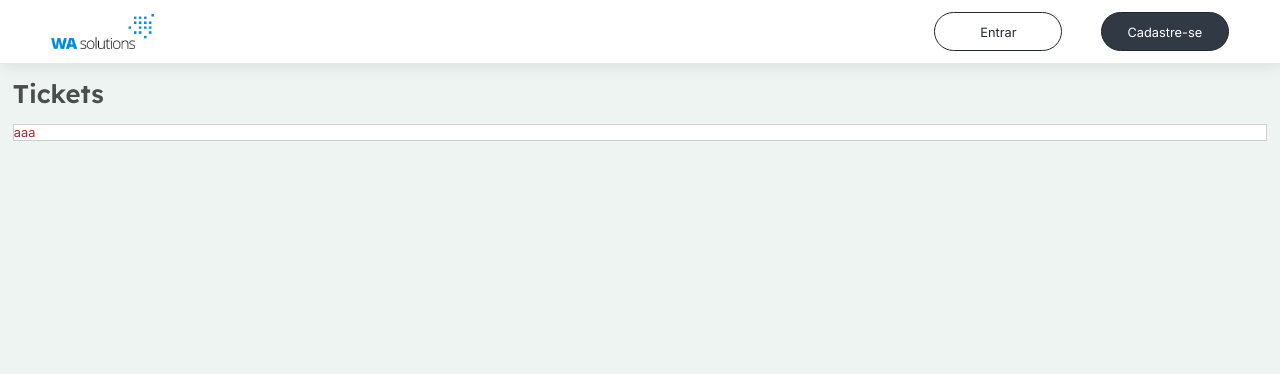
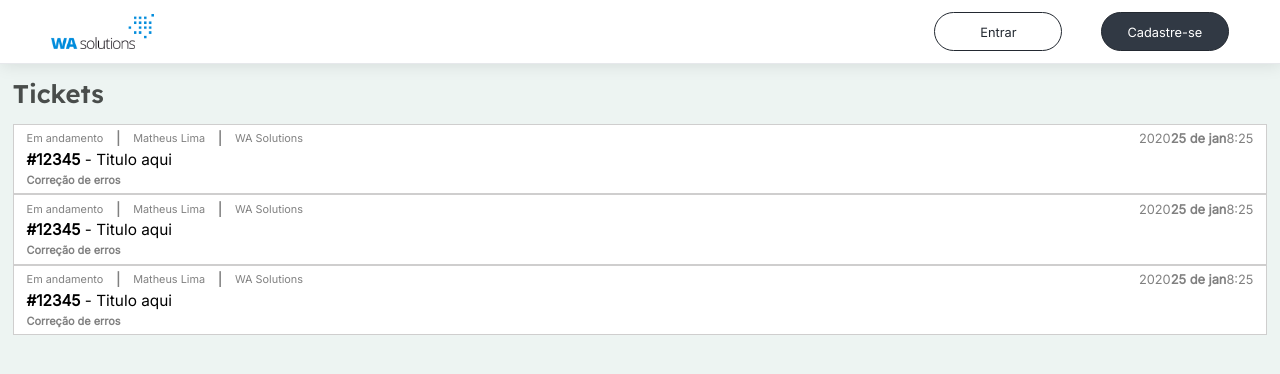
Before and after one commit to matheuspereiradev/suportnext, a Next.js app: page /ticket in a window 1280 px wide. Shown: the top 374 px of the page. Built offline with nearby package versions, Linux system fonts and the light colour scheme.

Commit message:
corrections

```diff
--- a/src/components/ticketItem/index.tsx
+++ b/src/components/ticketItem/index.tsx
@@ -1,12 +1,28 @@
 import styles from "./style.module.scss";
 
-export function TicketItem(){
+export function TicketItem() {
 
     return (
         <div className={styles.container}>
-          <div className={styles.firstLine}>
-              aaa
-          </div>
+            <div className={styles.content}>
+                <div className={styles.firstLine}>
+                    <span>Em andamento</span><strong>|</strong>
+                    <span> Matheus Lima</span><strong>|</strong>
+                    <span> WA Solutions</span>
+                </div>
+                <div className={styles.title}>
+                    <strong>#12345</strong><span> - Titulo aqui</span>
+                </div>
+                <div className={styles.categoryline}>
+                    <span>Correção de erros</span>
+                </div>
+            </div>
+            <div className={styles.date}>
+                <span>2020</span>
+                <strong>25 de jan</strong>
+                <span>8:25</span>
+            </div>
+
         </div>
     );
 
--- a/src/components/ticketItem/style.module.scss
+++ b/src/components/ticketItem/style.module.scss
@@ -1,7 +1,52 @@
-.container{
+.container {
     background-color: var(--white);
     border: 1px solid var(--light-border);
-    .firstLine{
-        color: brown;
+    padding: 0.5rem 1rem;
+    display: flex;
+
+    .content{
+
+        .firstLine {
+            width: 100%;
+            display: flex;
+            span{
+                font-size: 0.85rem;
+            }
+            strong{
+                padding-left: 1rem;
+                padding-right: 1rem;
+            }
+        }
+
+        .title{
+            font-size: 1.2rem;
+            padding-top: 0.3rem;
+            color: black;
+            span{
+                font-weight: 550;
+            }
+            strong{
+                font-weight: 700;
+            }
+        }
+
+        .categoryline{
+            font-size: 0.85rem;
+            font-weight: 600;
+            padding-top: 0.3rem;
+        }
+
+    }
+
+    .date{
+
+        margin-left: auto;
+
+    }
+
+
+
+    &:hover {
+        background-color: var(--ultra-light-border);
     }
 }
--- a/src/pages/ticket/index.tsx
+++ b/src/pages/ticket/index.tsx
@@ -17,6 +17,8 @@ export default function Home() {
       <h1>Tickets</h1>
       <br/>
       <TicketItem/>
+      <TicketItem/>
+      <TicketItem/>
 
     </main>
 
--- a/src/styles/global.scss
+++ b/src/styles/global.scss
@@ -18,6 +18,7 @@
     --purple-800: #6F48C9;
 
     --light-border:#cfcece;
+    --ultra-light-border:#f0f0f0;
 
     --primary: #232931;
     --primary-light: #313944;
```
